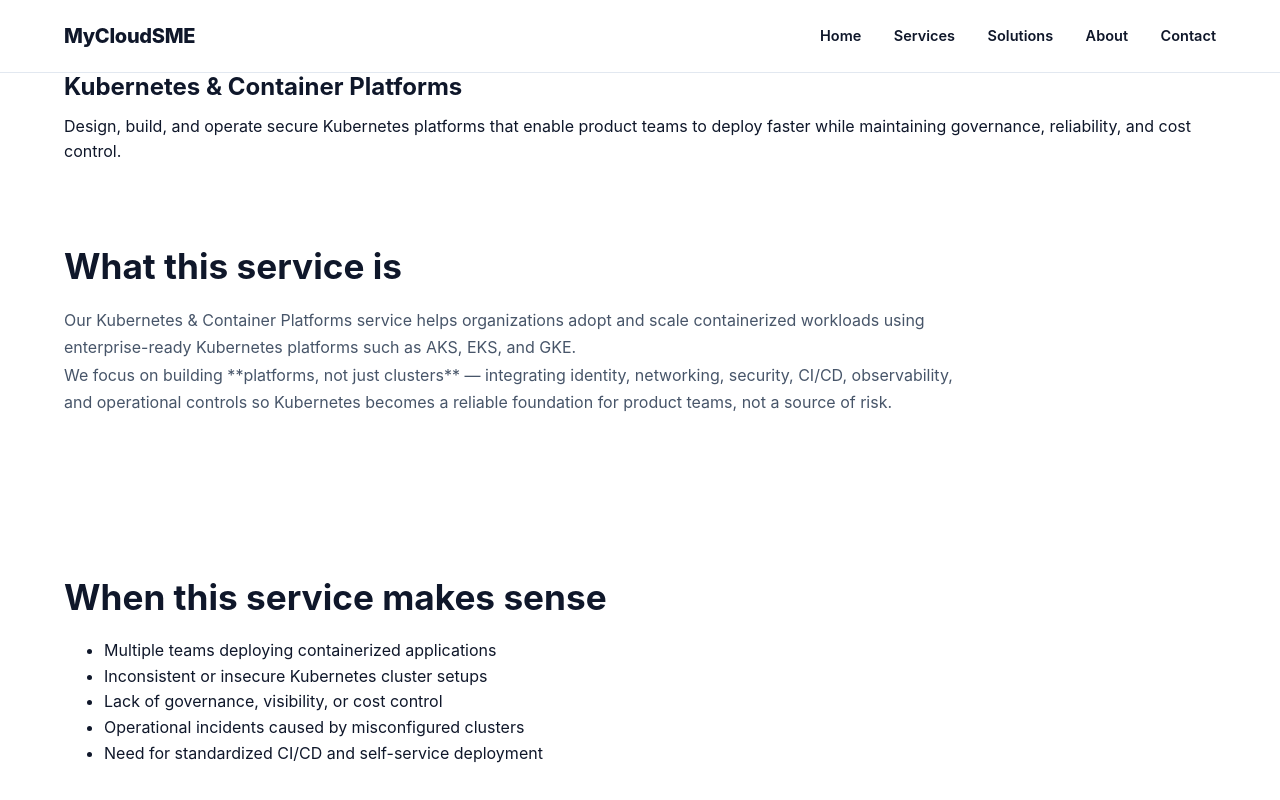
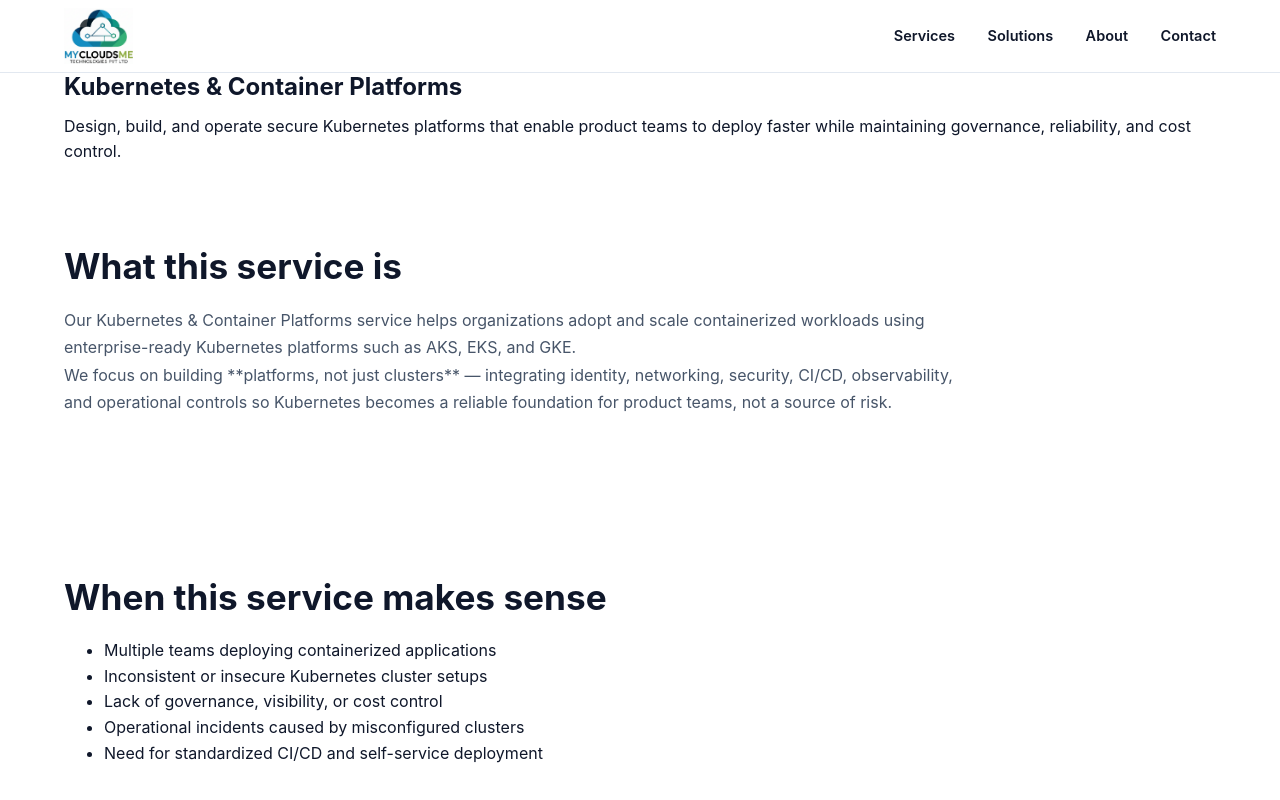
Before and after one commit to josedarius/josedarius.github.io, a plain HTML site: page services/kubernetes.html in a window 1280 px wide. Shown: the top 800 px of the page. Drawn offline with Linux system fonts and the light colour scheme.

Commit message:
Update kubernetes.html

```diff
--- a/services/kubernetes.html
+++ b/services/kubernetes.html
@@ -15,18 +15,16 @@
 <body>
 
 <!-- ================= HEADER ================= -->
-<header>
-  <div class="container nav">
-    <div class="brand">MyCloudSME</div>
-    <nav class="nav-links">
-      <a href="../index.html">Home</a>
-      <a href="../services.html" class="active">Services</a>
-      <a href="../solutions.html">Solutions</a>
-      <a href="../about.html">About</a>
-      <a href="../contact.html">Contact</a>
-    </nav>
-  </div>
-</header>
+<div id="site-header"></div>
+
+<script>
+  fetch('/partials/header.html')
+    .then(res => res.text())
+    .then(html => {
+      document.getElementById('site-header').innerHTML = html;
+    });
+</script>
+
 
 <!-- ================= PAGE HERO ================= -->
 <section class="page-hero">
```
